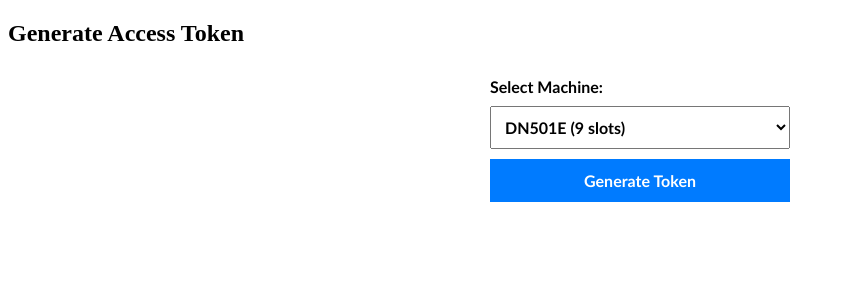
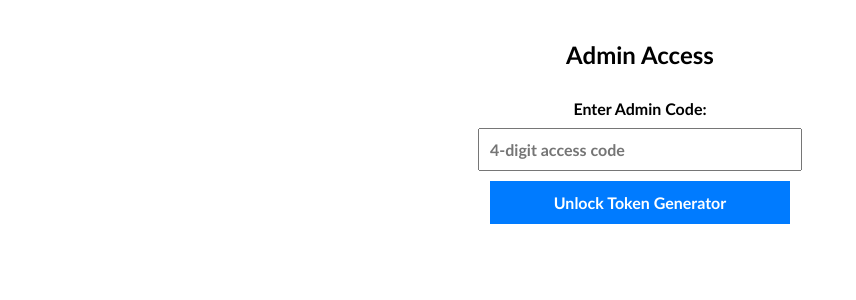
Before and after one commit to mmonclus-coder/drink-selector, a Python web app: template templates/admin.html in a window 1280 px wide. Shown: the top 300 px of the page, without its empty margins (0-856 px from the left). Run offline with Jinja, Linux system fonts and the light colour scheme; the template is opened without the code that fills it, so the values that code supplies are empty.

Commit message:
Update admin.html

```diff
--- a/templates/admin.html
+++ b/templates/admin.html
@@ -2,9 +2,8 @@
 <html>
 <head>
   <title>Admin - Token Generator</title>
+  <meta name="viewport" content="width=device-width, initial-scale=1">
   <style>
-  <meta name="viewport" content="width=device-width, initial-scale=1">
-
     body {
       font-family: "Calibri", "Segoe UI", Arial, sans-serif;
       font-weight: bold;
@@ -18,7 +17,7 @@
       margin-bottom: 20px;
     }
 
-    label, select, button {
+    label, select, button, input {
       font-family: "Calibri", "Segoe UI", Arial, sans-serif;
       font-weight: bold;
       font-size: 1em;
@@ -28,7 +27,7 @@
       max-width: 300px;
     }
 
-    select {
+    select, input {
       padding: 10px;
     }
 
@@ -50,6 +49,14 @@
   </style>
 </head>
 <body>
+  <h2>Admin Access</h2>
+  <form method="POST">
+    <label for="password">Enter Admin Code:</label>
+    <input type="tel" name="password" pattern="[0-9]*" inputmode="numeric" placeholder="4-digit access code" required>
+    <button type="submit">Unlock Token Generator</button>
+  </form>
+
+  {% if access_granted %}
     <h2>Generate Access Token</h2>
     <form action="/generate_token" method="POST">
       <label for="machine">Select Machine:</label>
@@ -60,5 +67,6 @@
       </select>
       <button type="submit">Generate Token</button>
     </form>
+  {% endif %}
 </body>
 </html>
```
Lines whose indentation alone changed are shown as unchanged.
